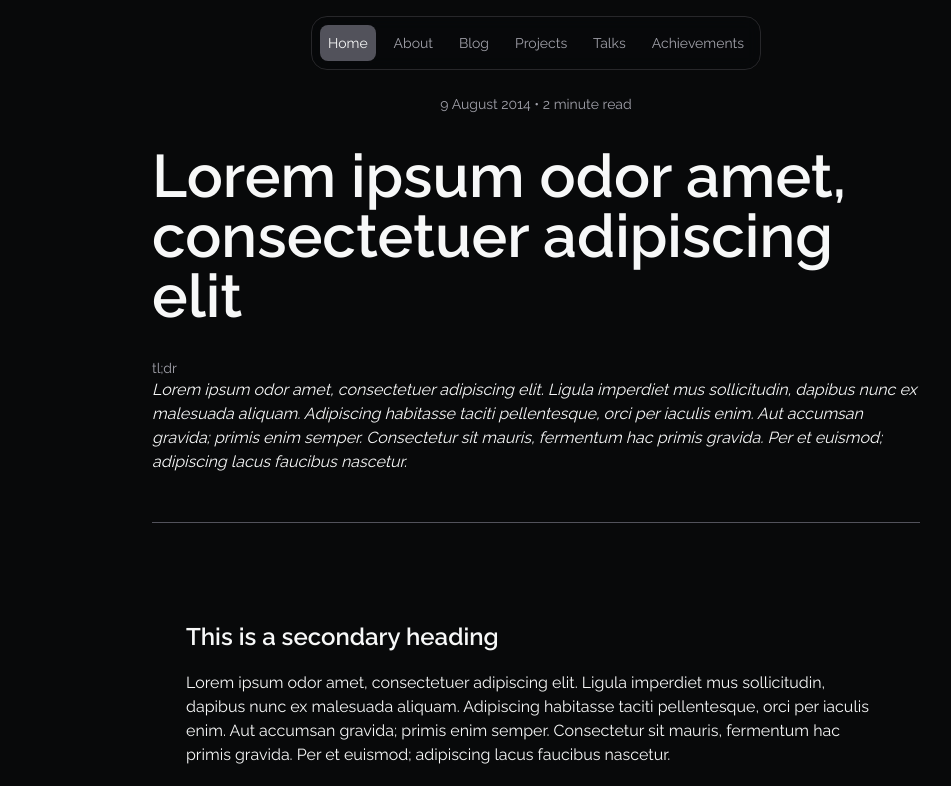
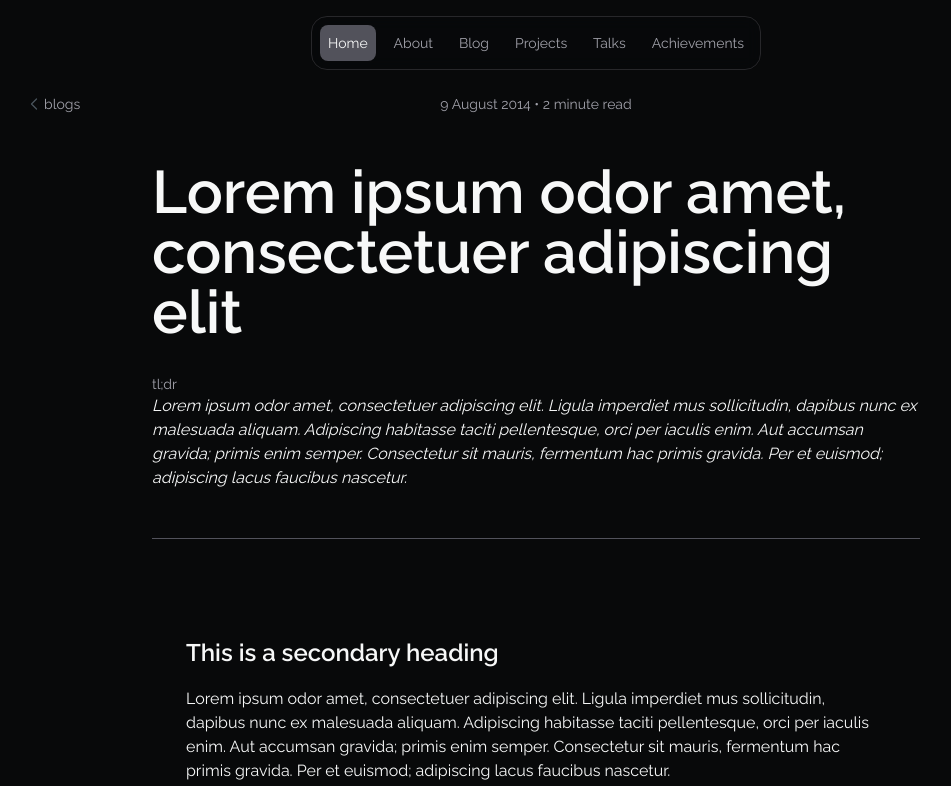
Before and after one commit to AbhayVAshokan/abhay.app, a Next.js app: page /blog/hello-world in a window 1280 px wide. Shown: the top 786 px of the page, without its empty margins (104-1055 px from the left). Built offline with nearby package versions, Linux system fonts and the light colour scheme.

Commit message:
Added a back to blogs button

```diff
--- /dev/null
+++ b/app/blog/components/back.tsx
@@ -0,0 +1,24 @@
+import Link from "next/link";
+
+const Back = () => (
+  <Link href="/blog" className="text-sm text-zinc-400 flex items-center">
+    <svg
+      width="20"
+      height="20"
+      viewBox="0 0 24 24"
+      fill="none"
+      xmlns="http://www.w3.org/2000/svg"
+    >
+      <path
+        d="M15 6L9 12L15 18"
+        stroke="#49545C"
+        stroke-width="1.5"
+        stroke-linecap="round"
+        stroke-linejoin="round"
+      />
+    </svg>
+    <p>blogs</p>
+  </Link>
+);
+
+export default Back;
--- a/app/blog/components/blog-layout.tsx
+++ b/app/blog/components/blog-layout.tsx
@@ -1,5 +1,6 @@
 import ReadTime from "./read-time";
 import "./blog.css";
+import Back from "./back";
 
 interface BlogDataProps {
   title: string;
@@ -18,8 +19,9 @@ const BlogLayout = ({
   return (
     <main className="flex-1">
       <article className="my-2">
-        <section className="space-y-8">
-          <p className="text-zinc-400 text-sm text-center">
+        <section className="mb-8 flex relative">
+          <Back />
+          <p className="text-zinc-400 text-sm absolute left-1/2 -translate-x-1/2">
             <span>{data.date}</span><ReadTime />
           </p>
         </section>
```
